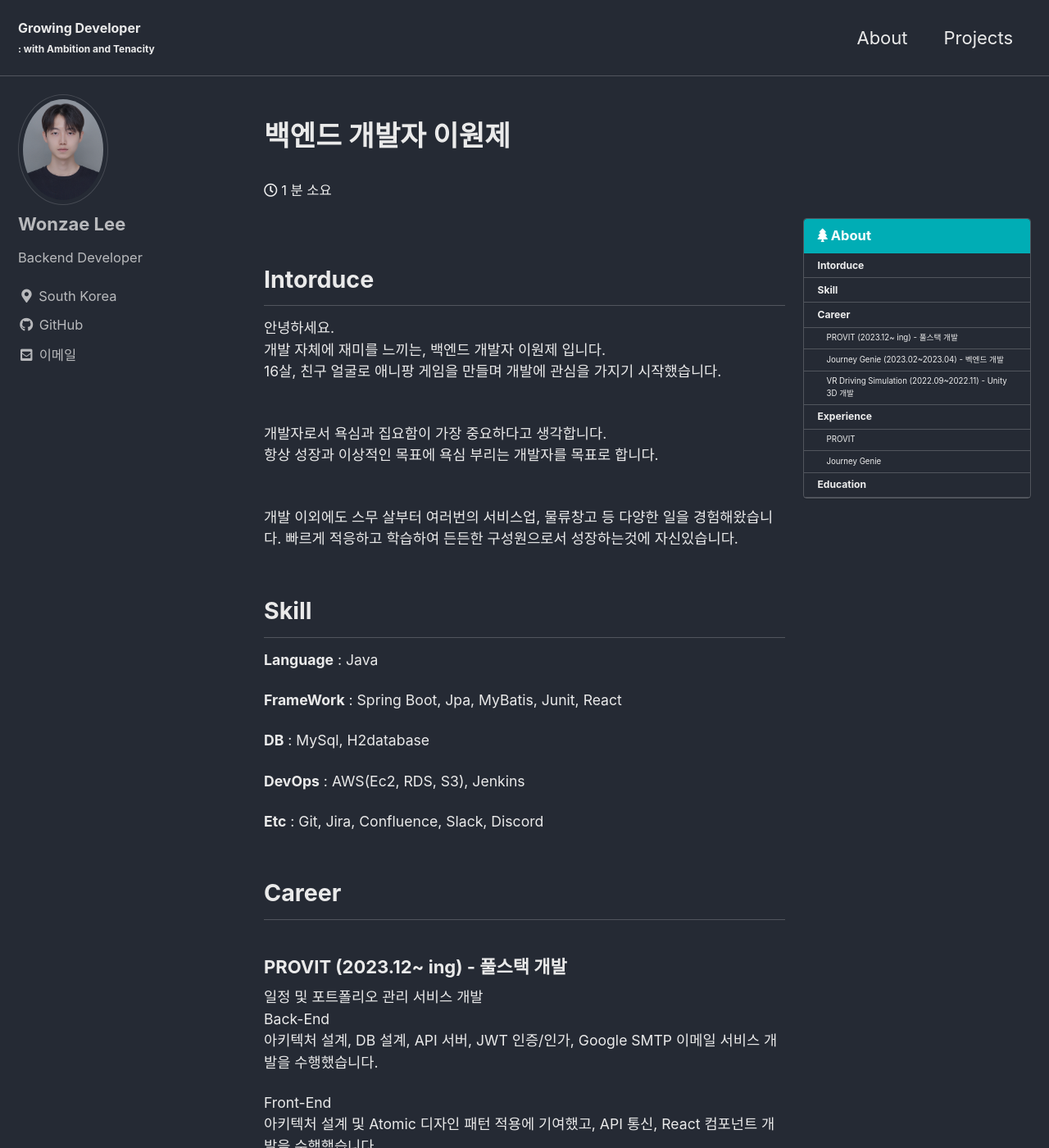
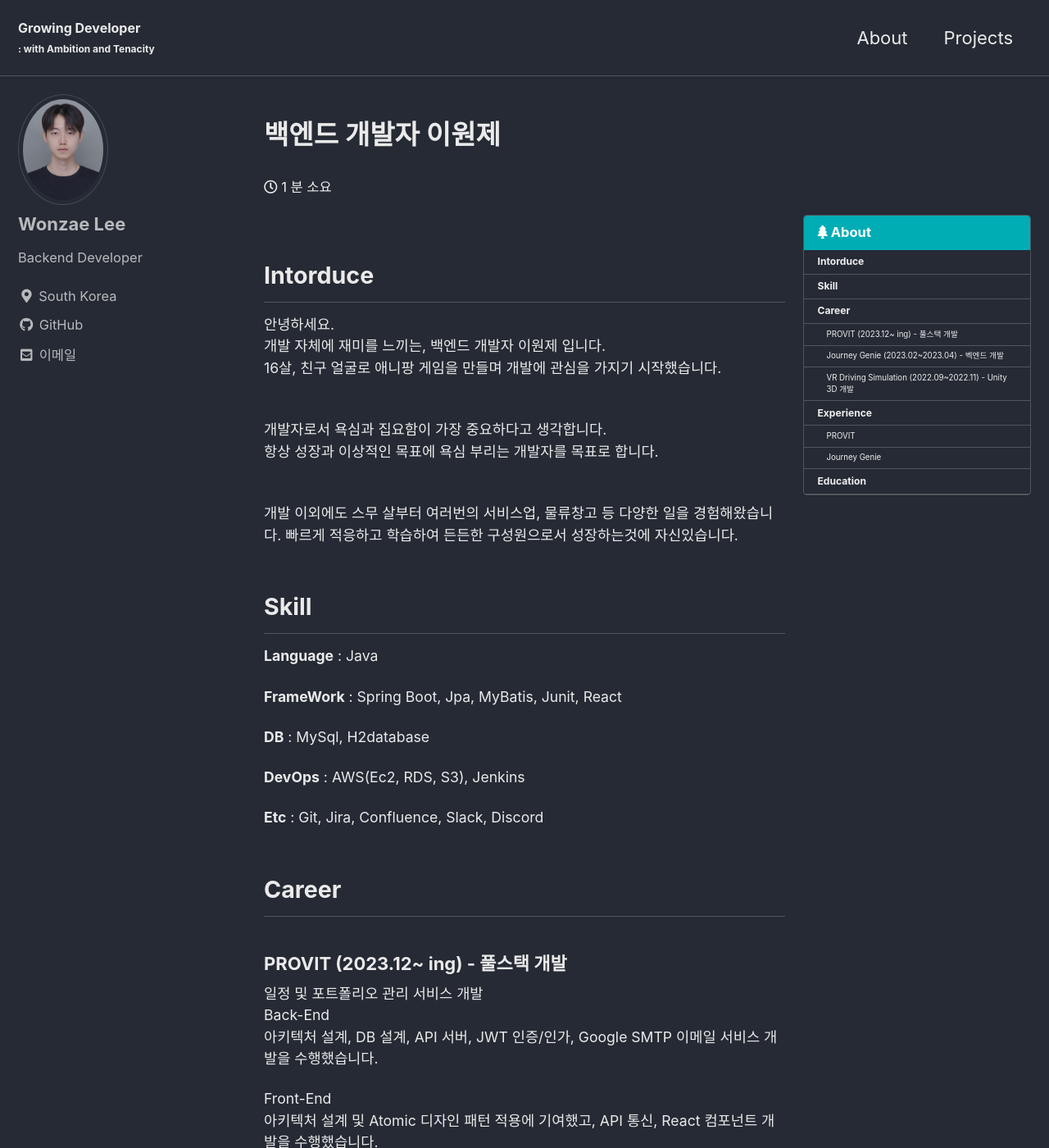
Before and after one commit to one-zeze/one-zeze.github.io, a Jekyll site: the page built from _posts/2024-03-29-about.md, in a window 1280 px wide and 1400 px high. Shown: the whole window at 82% size. Built offline with Jekyll 4.4.1, drawn with Linux system fonts in a browser that asks for light colours; cached includes are drawn as plain includes.

Commit message:
change h1 font-size

```diff
--- a/_sass/minimal-mistakes/_variables.scss
+++ b/_sass/minimal-mistakes/_variables.scss
@@ -14,19 +14,19 @@ $indent-var: 1.3em !default;
 
 /* system typefaces */
 $serif: Georgia, Times, serif !default;
-$sans-serif: -apple-system, BlinkMacSystemFont, 'Roboto', 'Segoe UI',
-  'Helvetica Neue', 'Lucida Grande', Arial, sans-serif !default;
-$monospace: Monaco, Consolas, 'Lucida Console', monospace !default;
+$sans-serif: -apple-system, BlinkMacSystemFont, "Roboto", "Segoe UI",
+  "Helvetica Neue", "Lucida Grande", Arial, sans-serif !default;
+$monospace: Monaco, Consolas, "Lucida Console", monospace !default;
 
 /* sans serif typefaces */
 $sans-serif-narrow: $sans-serif !default;
-$helvetica: Helvetica, 'Helvetica Neue', Arial, sans-serif !default;
+$helvetica: Helvetica, "Helvetica Neue", Arial, sans-serif !default;
 
 /* serif typefaces */
 $georgia: Georgia, serif !default;
 $times: Times, serif !default;
-$bodoni: 'Bodoni MT', serif !default;
-$calisto: 'Calisto MT', serif !default;
+$bodoni: "Bodoni MT", serif !default;
+$calisto: "Calisto MT", serif !default;
 $garamond: Garamond, serif !default;
 
 $global-font-family: $sans-serif !default;
@@ -44,7 +44,7 @@ $type-size-7: 0.6875em !default; // ~11px
 $type-size-8: 0.625em !default; // ~10px
 
 /* headline scale */
-$h-size-1: 1.563em !default; // ~25.008px
+$h-size-1: 1.5em !default; // ~25.008px
 $h-size-2: 1.3em !default; // ~20px
 $h-size-3: 1em !default; // ~18px
 $h-size-4: 0.9em !default; // ~17px
```
